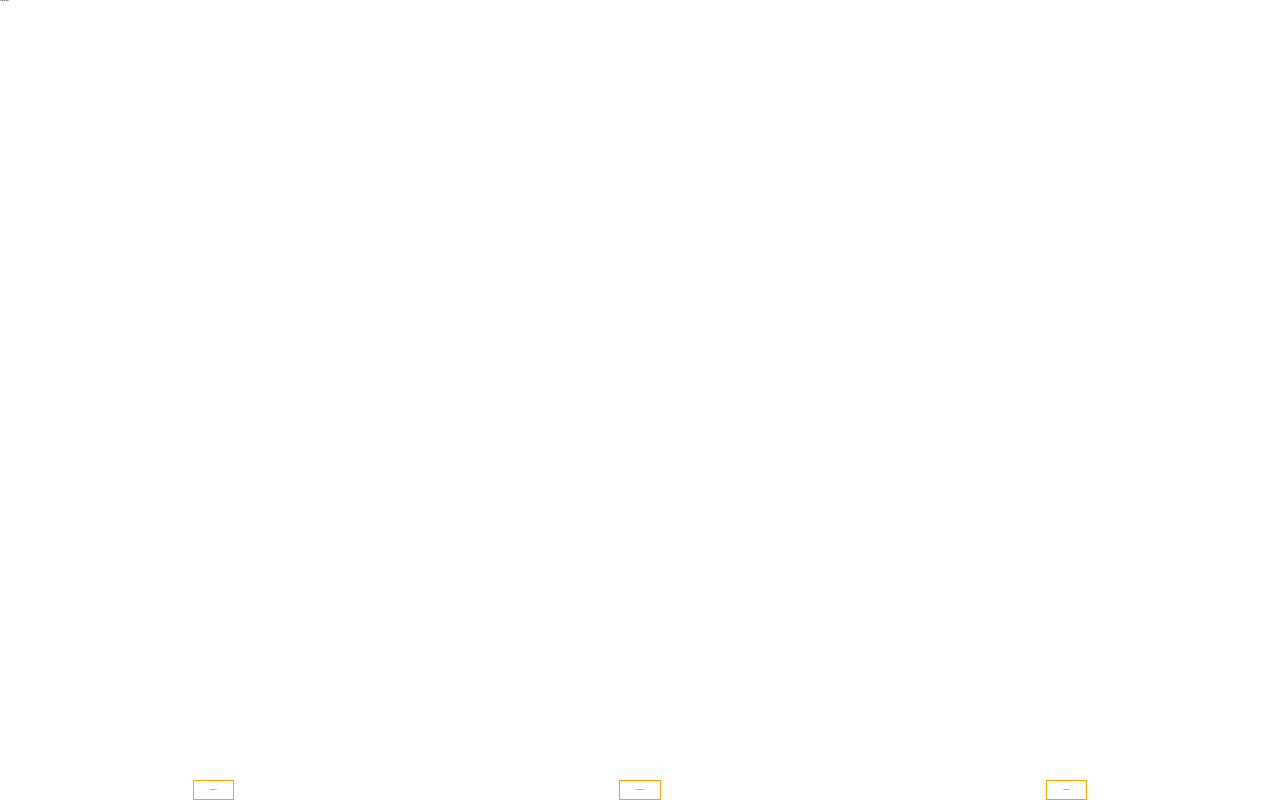
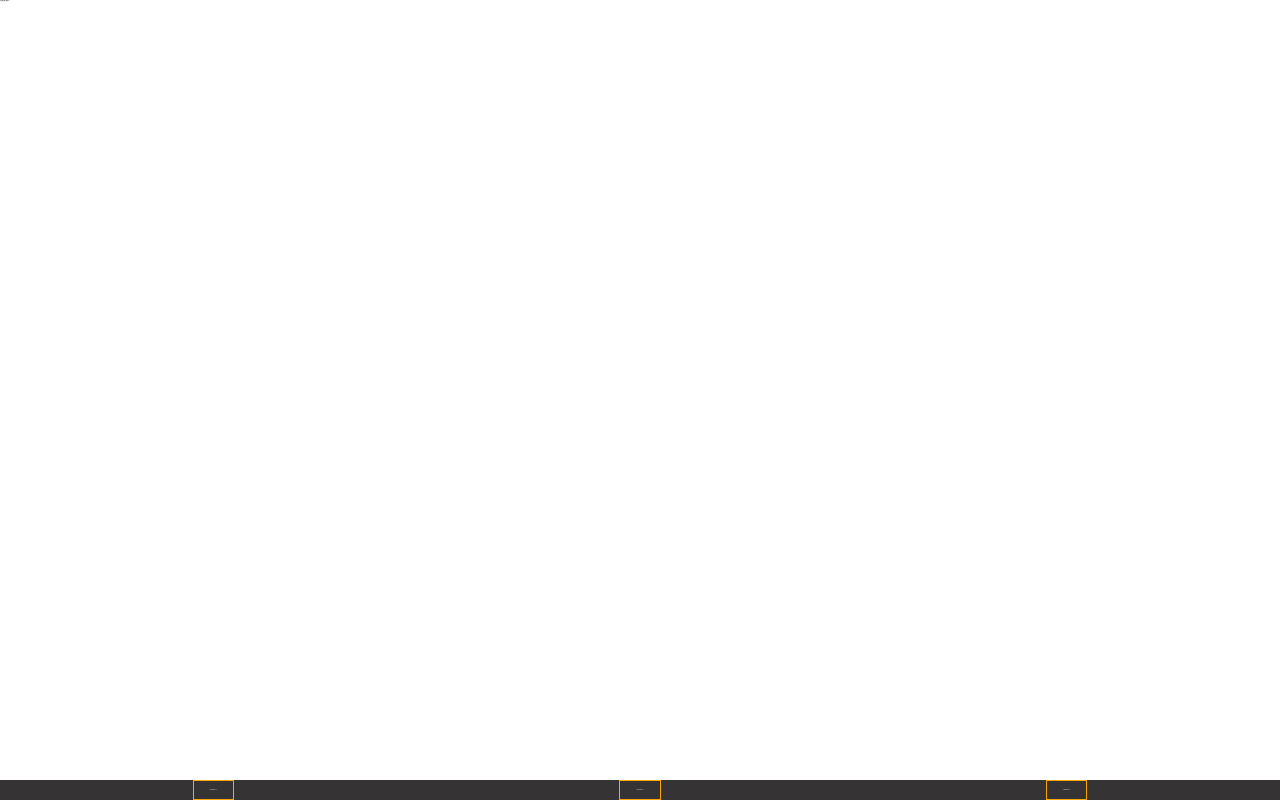
Before and after one commit to liudongyun/about_me, a Vue app in the folder about_me/: page /#/ in a window 1280 px wide. Built offline with nearby package versions, Linux system fonts and the light colour scheme.

Commit message:
about_me第二次提交（添加好首页自定义模块（导航））

```diff
--- /dev/null
+++ b/about_me/src/components/navlist.vue
@@ -0,0 +1,39 @@
+<template>
+  <div class="navlist">
+    <ul>
+      <li>content-1</li>
+      <li>content-2</li>
+      <li>content-3</li>
+    </ul>
+  </div>
+</template>
+
+<script>
+export default {
+  name: 'navlist',
+  data () {
+    return {
+      msg: '列表导航'
+    }
+  }
+}
+</script>
+
+<!-- Add "scoped" attribute to limit CSS to this component only -->
+<style scoped>
+  .navlist{
+    background-color:#353333;
+    position:fixed;
+    bottom:0;
+    width:100%;
+    color:#fff;
+    ul{
+      display:flex;
+      justify-content:space-around;
+      li{
+        border:1px solid orange;
+        padding:0.5rem 1rem;
+      }
+    }
+  }
+</style>
--- a/about_me/src/pages/index.vue
+++ b/about_me/src/pages/index.vue
@@ -1,38 +1,23 @@
 <template>
 	<div class="index">
 		{{msg}}
-		<div class="lists_box">
-			<ul>
-				<li>content-1</li>
-				<li>content-2</li>
-				<li>content-3</li>
-			</ul>
-		</div>
+		<navlist></navlist>
 	</div>
 </template>
 <script>
+	import navlist from '../components/navlist'
 	export default {
 	  name: 'index',
 	  data(){
 	  	return{
 	  		msg:'当前是首页'
 	  	}
+	  },
+	  components:{
+	  	navlist
 	  }
 	}
 </script>
 <style scoped lang="less">
-	.lists_box{
-		position:fixed;
-		bottom:0;
-		width:100%;
-		ul{
-			display:flex;
-			justify-content:space-around;
-			li{
-				border:1px solid orange;
-				padding:0.5rem 1rem;
-			}
-		}
-	}
 
 </style>
--- a/about_me/src/router/index.js
+++ b/about_me/src/router/index.js
@@ -1,6 +1,7 @@
 import Vue from 'vue'
 import Router from 'vue-router'
 import index from '@/pages/index'
+import navlist from '@/components/navlist'
 
 Vue.use(Router)
 
@@ -10,6 +11,13 @@ export default new Router({
       path: '/',
       name: 'index',
       component: index
+    },
+    {
+    	path:'/navlist',
+    	name:'navlist',
+    	components:{
+    		default:navlist
+    	}
     }
   ]
 })
```
Also changed, not shown: about_me/src/components/lists.vue (deleted, +0 -21 lines).
